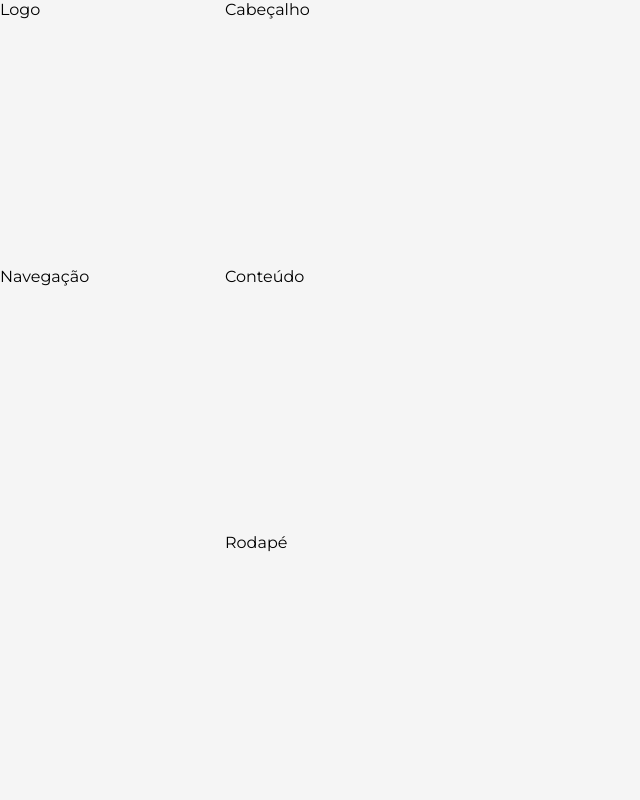
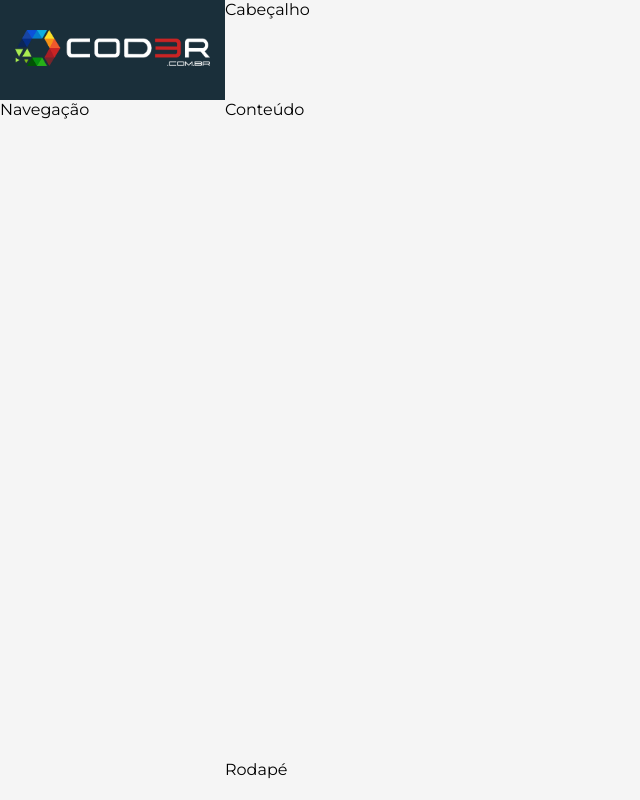
Before and after one commit to lucascs20182/crud-react-json-server, a React (Create React App) app in the folder frontend/: page / in a window 1280 px wide. Shown: the whole page, without its empty margins (0-640 px from the left). Built offline with nearby package versions, Linux system fonts and the light colour scheme.

Commit message:
logo configurada

```diff
--- a/frontend/src/components/template/Logo.css
+++ b/frontend/src/components/template/Logo.css
@@ -0,0 +1,11 @@
+aside.logo {
+    background-color: var(--bg-dark);
+    display: flex;
+    justify-content: center;
+    align-items: center;
+}
+
+aside.logo img {
+    padding: 0px 15px;
+    width: 100%;
+}
--- a/frontend/src/components/template/Logo.jsx
+++ b/frontend/src/components/template/Logo.jsx
@@ -1,9 +1,13 @@
 import './Logo.css'
+import logo from '../../assets/images/logo.png'
+
 import React from 'react'
 
-const logo = props =>
+const logoComponent = props =>
     <aside className="logo">
-        Logo
+        <a href="/" className="logo">
+            <img src={logo} alt="logo" />
+        </a>
     </aside>
 
-export default logo
+export default logoComponent
--- a/frontend/src/components/template/Main.css
+++ b/frontend/src/components/template/Main.css
@@ -1,5 +1,5 @@
 :root {
-    --bg--dark: #1a2f3a;
+    --bg-dark: #1a2f3a;
     --logo-height: 100px;
     --header-height: 100px;
     --aside-width: 225px;
@@ -21,7 +21,7 @@
     grid-template-columns: var(--aside-width) 1fr;
     grid-template-rows:
         var(--header-height)
-        1 fr
+        1fr
         var(--footer-height);
     grid-template-areas:
         "logo header"
```
Also changed, not shown: frontend/src/assets/images/logo.png (added), 1 other file (tests, documents, lock files or other folders).
